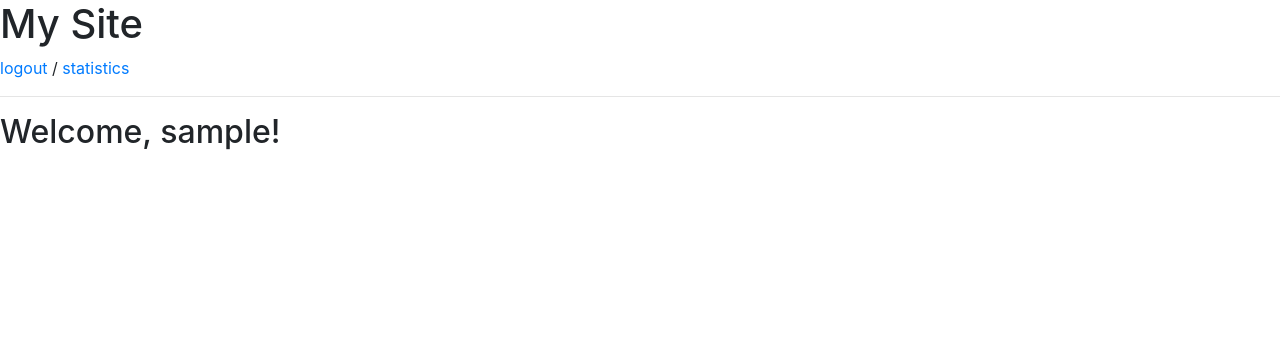
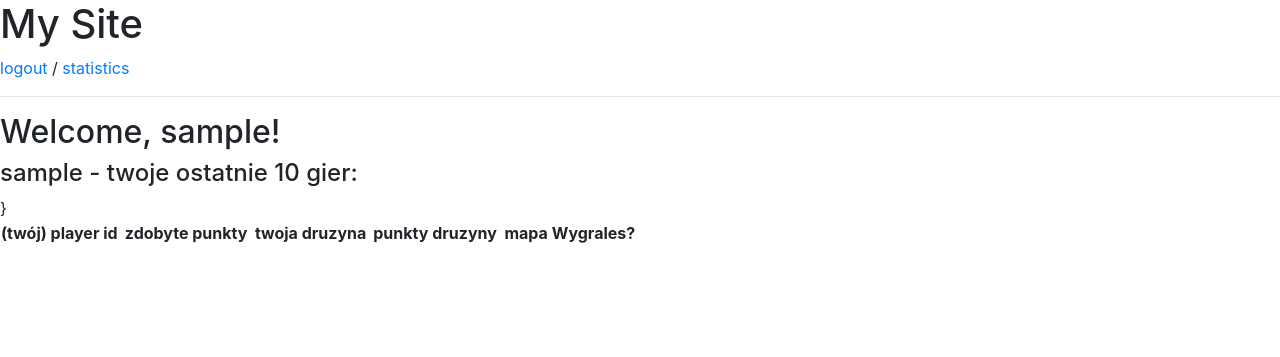
Before and after one commit to RideTheSkyP/Team-project-MMO-RPG-Website, a Django app: page /home/ in a window 1280 px wide. Shown: the top 357 px of the page. Run offline with Django 3.2, Linux system fonts and the light colour scheme; the visitor is signed in with stand-in values (Sample User, id 1); lists and menus that the app fills with data are empty; parts of the project's set-up code (start-up, migrations or seed data) failed here and were passed over; some libraries are stand-ins or nearby versions.

Commit message:
ostatnie gry gracza w /home/, poprawki + uniezależneinie od tabel statystyk

```diff
--- a/website/core/views.py
+++ b/website/core/views.py
@@ -14,7 +14,20 @@ def startPage(request):
 
 @login_required()
 def home(request):
-    return render(request, "home.html")
+
+    with connection.cursor() as cursor:
+
+        rows = ""
+        try:
+            cursor.execute("""SELECT player_id, player_points, team, \
+                team_points, map, won, id FROM stat_player_gameA \
+                WHERE id = %s order by id desc limit 10""", [request.user.id])
+            rows = cursor.fetchall()
+
+        except Exception as e:
+            print(e)
+
+    return render(request, "home.html", {"stats": rows})
 
 
 def loginToAcc(request):
@@ -38,14 +51,18 @@ def logoutFromAcc(request):
 
 
 class NameForm(forms.Form):
-    your_name = forms.CharField(label='Your name', max_length=100)
+    your_name = forms.CharField(label='Statystiki gracza:', max_length=100)
 
 def statistics(request):
 
     with connection.cursor() as cursor:
-        cursor.execute("""SELECT player_id, Nick, games_won, percent_won, \
-        avg_points, contribution FROM top_players order by games_won desc LIMIT 10""")
-        rows = cursor.fetchall()
+        rows = ""
+        try:
+            cursor.execute("""SELECT player_id, Nick, games_won, percent_won, \
+            avg_points, contribution FROM top_playersA order by games_won desc LIMIT 10""")
+            rows = cursor.fetchall()
+        except Exception as e:
+            print(e)
 
 
     if request.method == 'POST':
@@ -61,28 +78,27 @@ def statistics(request):
 def player_stats(request, player_nick):
 
     with connection.cursor() as cursor:
-        # cursor.execute("UPDATE bar SET foo = 1 WHERE baz = %s", [self.baz])
+        rows = ""
         try:
             cursor.execute("""SELECT player_id, Nick, games_won, percent_won, \
-                avg_points, contribution FROM top_players WHERE Nick = %s""", [player_nick])
+                avg_points, contribution FROM top_playersA WHERE Nick = %s""", [player_nick])
             rows = cursor.fetchone()
             # print(rows[0])
 
-        except Exception:
-            print("ups")
-            return redirect("home")
+        except Exception as e:
+            print(e)
+            # return redirect("statistics")
 
         fav_vehicle = ""
-
         try:
-            cursor.execute("""SELECT vehicle, count(*) AS magnitude FROM stat_player_game \
+            cursor.execute("""SELECT vehicle, count(*) AS magnitude FROM stat_player_gameA \
                 WHERE player_id like %s \
                 GROUP BY vehicle \
                 ORDER BY magnitude DESC LIMIT 1""", [rows[0]])
             fav_vehicle = cursor.fetchone()
 
-        except Exception:
-            print("ups")
+        except Exception as e:
+            print(e)
 
     print(fav_vehicle)
 
--- a/website/templates/home.html
+++ b/website/templates/home.html
@@ -2,4 +2,31 @@
 
 {% block content %}
   <h2>Welcome, {{ user.username }}!</h2>
+
+
+
+  <!-- staty - ostatnie 10 gier -->
+
+  <h4>{{ user.username }} - twoje ostatnie 10 gier:</h4>
+  <table style="width:50%">
+    <tr>
+      <th>(twój) player id</th> <th>zdobyte punkty </th> <th>twoja druzyna </th>
+      <th>punkty druzyny </th> <th>mapa </th> <th>Wygrales? </th>
+    </tr>
+    {% for row in stats %}
+    <tr>
+      <td>{{row.0}}</td> <td>{{row.1}}</td> <td>{{row.2}}</td> <td>{{row.3}}</td> <td>{{row.4}}</td>
+      <td>
+        {% if row.5 == 1 %}
+          WYGRALES
+        {% else %}
+          :c
+        {% endif %}
+      </td>
+    </tr>
+    {% endfor %}}
+  </table>
+
+  <!-- koniec statystyk -->
+
 {% endblock %}
--- a/website/templates/statistics.html
+++ b/website/templates/statistics.html
@@ -1,14 +1,14 @@
 {% extends 'base.html' %}
 
 {% block content %}
-
+  <h2>statystyka</h2>
   <form action="" method="post">
     {% csrf_token %}
     {{ form }}
     <input type="submit" value="Submit">
   </form>
   <br>
-  <h2>statystyka</h2>
+  <h4>Najlepszi gracze:</h4>
   <table style="width:50%">
     <tr>
       <!-- <th>player id</th> -->
```
